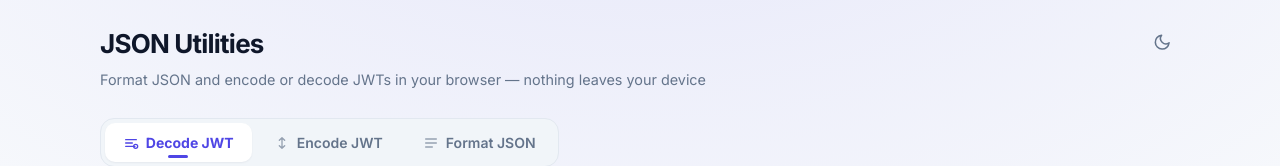
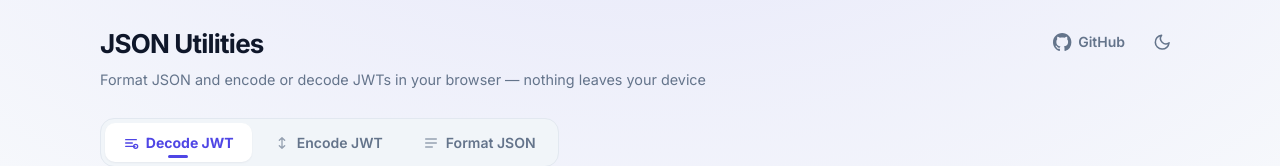
Before and after one commit to bijaybhandari1989/json-utility, a Nuxt app: page / in a window 1280 px wide. Shown: the top 166 px of the page. Built offline with nearby package versions, Linux system fonts and the light colour scheme.

Commit message:
Improve SEO and add GitHub link in the header.
Add Open Graph, Twitter cards, JSON-LD, sitemap, and site metadata;
surface the repository link next to the theme toggle.

```diff
--- a/app/assets/css/main.css
+++ b/app/assets/css/main.css
@@ -117,6 +117,13 @@ button {
   justify-content: space-between;
   gap: 1rem;
   margin-bottom: 1.75rem;
+}
+
+.shell-header-actions {
+  display: flex;
+  align-items: center;
+  gap: 0.35rem;
+  flex-shrink: 0;
 }
 
 .shell-brand h1 {
--- /dev/null
+++ b/app/components/GitHubLink.vue
@@ -0,0 +1,56 @@
+<script setup lang="ts">
+import { SITE } from '~/constants/site'
+</script>
+
+<template>
+  <a
+    :href="SITE.github"
+    class="btn btn-ghost github-link"
+    target="_blank"
+    rel="noopener noreferrer"
+    aria-label="View JSON Utilities on GitHub"
+  >
+    <svg viewBox="0 0 24 24" fill="currentColor" aria-hidden="true">
+      <path
+        d="M12 0C5.37 0 0 5.37 0 12c0 5.31 3.435 9.795 8.205 11.385.6.105.825-.255.825-.57 0-.285-.015-1.23-.015-2.235-3.015.555-3.795-.735-4.035-1.41-.135-.345-.72-1.41-1.23-1.695-.42-.225-1.02-.78-.015-.795.945-.015 1.62.87 1.845 1.23 1.08 1.815 2.805 1.305 3.495.99.105-.78.42-1.305.765-1.605-2.67-.3-5.46-1.335-5.46-5.925 0-1.305.465-2.385 1.23-3.225-.12-.3-.54-1.53.12-3.18 0 0 1.005-.315 3.3 1.23.96-.27 1.98-.405 3-.405s2.04.135 3 .405c2.295-1.56 3.3-1.23 3.3-1.23.66 1.65.24 2.88.12 3.18.765.84 1.23 1.905 1.23 3.225 0 4.605-2.805 5.625-5.475 5.925.435.375.81 1.095.81 2.22 0 1.605-.015 2.895-.015 3.3 0 .315.225.69.825.57A12.02 12.02 0 0 0 24 12c0-6.63-5.37-12-12-12z"
+      />
+    </svg>
+    <span class="github-link__label">GitHub</span>
+  </a>
+</template>
+
+<style scoped>
+.github-link {
+  display: inline-flex;
+  align-items: center;
+  gap: 0.4rem;
+  padding: 0.5rem 0.75rem;
+  border-radius: var(--radius);
+  text-decoration: none;
+  font-size: 0.875rem;
+  font-weight: 600;
+}
+
+.github-link svg {
+  width: 1.15rem;
+  height: 1.15rem;
+}
+
+.github-link__label {
+  line-height: 1;
+}
+
+@media (max-width: 480px) {
+  .github-link__label {
+    position: absolute;
+    width: 1px;
+    height: 1px;
+    padding: 0;
+    margin: -1px;
+    overflow: hidden;
+    clip: rect(0, 0, 0, 0);
+    white-space: nowrap;
+    border: 0;
+  }
+}
+</style>
--- /dev/null
+++ b/app/constants/site.ts
@@ -0,0 +1,54 @@
+export const SITE = {
+  name: 'JSON Utilities',
+  tagline:
+    'Format JSON and encode or decode JWTs in your browser — nothing leaves your device',
+  description:
+    'Free client-side JSON Utilities: pretty-print, minify, and sort JSON; explore data with a collapsible tree; encode and decode JWT tokens (HS256 and RS256); verify signatures. Your data never leaves the browser.',
+  url: 'https://jsonutility.bijaybhandari.com',
+  github: 'https://github.com/bijaybhandari1989/json-utility',
+  author: 'Bijay Bhandari',
+  keywords: [
+    'JSON formatter',
+    'JSON beautifier',
+    'JSON minify',
+    'JSON viewer',
+    'JWT decode',
+    'JWT encode',
+    'JWT verifier',
+    'HS256',
+    'RS256',
+    'online JSON tool',
+    'JWT debugger',
+    'json utility',
+  ].join(', '),
+  ogImage: '/apple-touch-icon.png',
+} as const
+
+export const JSON_LD = {
+  '@context': 'https://schema.org',
+  '@type': 'WebApplication',
+  name: SITE.name,
+  description: SITE.description,
+  url: SITE.url,
+  applicationCategory: 'DeveloperApplication',
+  operatingSystem: 'Any',
+  offers: {
+    '@type': 'Offer',
+    price: '0',
+    priceCurrency: 'USD',
+  },
+  browserRequirements: 'Requires JavaScript',
+  featureList: [
+    'Format and minify JSON',
+    'Collapsible JSON tree viewer',
+    'Decode JWT tokens',
+    'Encode and sign JWT tokens',
+    'Verify JWT signatures (HS256, RS256)',
+  ],
+  author: {
+    '@type': 'Person',
+    name: SITE.author,
+  },
+  codeRepository: SITE.github,
+  isAccessibleForFree: true,
+}
--- a/app/pages/index.vue
+++ b/app/pages/index.vue
@@ -1,4 +1,6 @@
 <script setup lang="ts">
+import { SITE } from '~/constants/site'
+
 const { activeTab } = useJwtWorkbench()
 </script>
 
@@ -7,10 +9,13 @@ const { activeTab } = useJwtWorkbench()
     <div class="shell-inner">
       <header class="shell-header">
         <div class="shell-brand">
-          <h1>JSON Utilities</h1>
-          <p>Format JSON and encode or decode JWTs in your browser — nothing leaves your device</p>
+          <h1>{{ SITE.name }}</h1>
+          <p>{{ SITE.tagline }}</p>
         </div>
-        <ThemeToggle />
+        <div class="shell-header-actions">
+          <GitHubLink />
+          <ThemeToggle />
+        </div>
       </header>
 
       <AppTabBar v-model="activeTab" />
--- a/nuxt.config.ts
+++ b/nuxt.config.ts
@@ -1,4 +1,8 @@
 // https://nuxt.com/docs/api/configuration/nuxt-config
+import { JSON_LD, SITE } from './app/constants/site'
+
+const ogImage = `${SITE.url}${SITE.ogImage}`
+
 export default defineNuxtConfig({
   compatibilityDate: '2025-07-15',
   devtools: { enabled: true },
@@ -12,24 +16,51 @@ export default defineNuxtConfig({
   },
   app: {
     head: {
-      title: 'JSON Utilities',
+      htmlAttrs: { lang: 'en' },
+      title: SITE.name,
+      titleTemplate: '%s — Format JSON & JWT tools',
       meta: [
-        {
-          name: 'description',
-          content:
-            'Client-side JSON Utilities: format and explore JSON, encode and decode JWTs (HS256 and RS256).',
-        },
+        { charset: 'utf-8' },
+        { name: 'viewport', content: 'width=device-width, initial-scale=1' },
+        { name: 'description', content: SITE.description },
+        { name: 'keywords', content: SITE.keywords },
+        { name: 'author', content: SITE.author },
+        { name: 'application-name', content: SITE.name },
+        { name: 'theme-color', content: '#4f46e5' },
+        { name: 'robots', content: 'index, follow, max-image-preview:large' },
+        { name: 'googlebot', content: 'index, follow' },
+        { property: 'og:type', content: 'website' },
+        { property: 'og:site_name', content: SITE.name },
+        { property: 'og:title', content: `${SITE.name} — Format JSON & JWT online` },
+        { property: 'og:description', content: SITE.description },
+        { property: 'og:url', content: SITE.url },
+        { property: 'og:image', content: ogImage },
+        { property: 'og:image:alt', content: `${SITE.name} app icon` },
+        { property: 'og:locale', content: 'en_US' },
+        { name: 'twitter:card', content: 'summary' },
+        { name: 'twitter:title', content: `${SITE.name} — Format JSON & JWT online` },
+        { name: 'twitter:description', content: SITE.description },
+        { name: 'twitter:image', content: ogImage },
+        { name: 'twitter:image:alt', content: `${SITE.name} app icon` },
       ],
       link: [
+        { rel: 'canonical', href: SITE.url },
         { rel: 'icon', type: 'image/svg+xml', href: '/favicon.svg' },
         { rel: 'icon', type: 'image/x-icon', href: '/favicon.ico' },
         { rel: 'apple-touch-icon', href: '/apple-touch-icon.png' },
+        { rel: 'me', href: SITE.github },
         { rel: 'preconnect', href: 'https://fonts.googleapis.com' },
         {
           rel: 'stylesheet',
           href: 'https://fonts.googleapis.com/css2?family=Inter:wght@400;500;600;700&family=JetBrains+Mono:wght@400;500&display=swap',
         },
       ],
+      script: [
+        {
+          type: 'application/ld+json',
+          innerHTML: JSON.stringify(JSON_LD),
+        },
+      ],
     },
   },
 })
```
Also changed, not shown: public/robots.txt, 2 other files (tests, documents, lock files or other folders).
